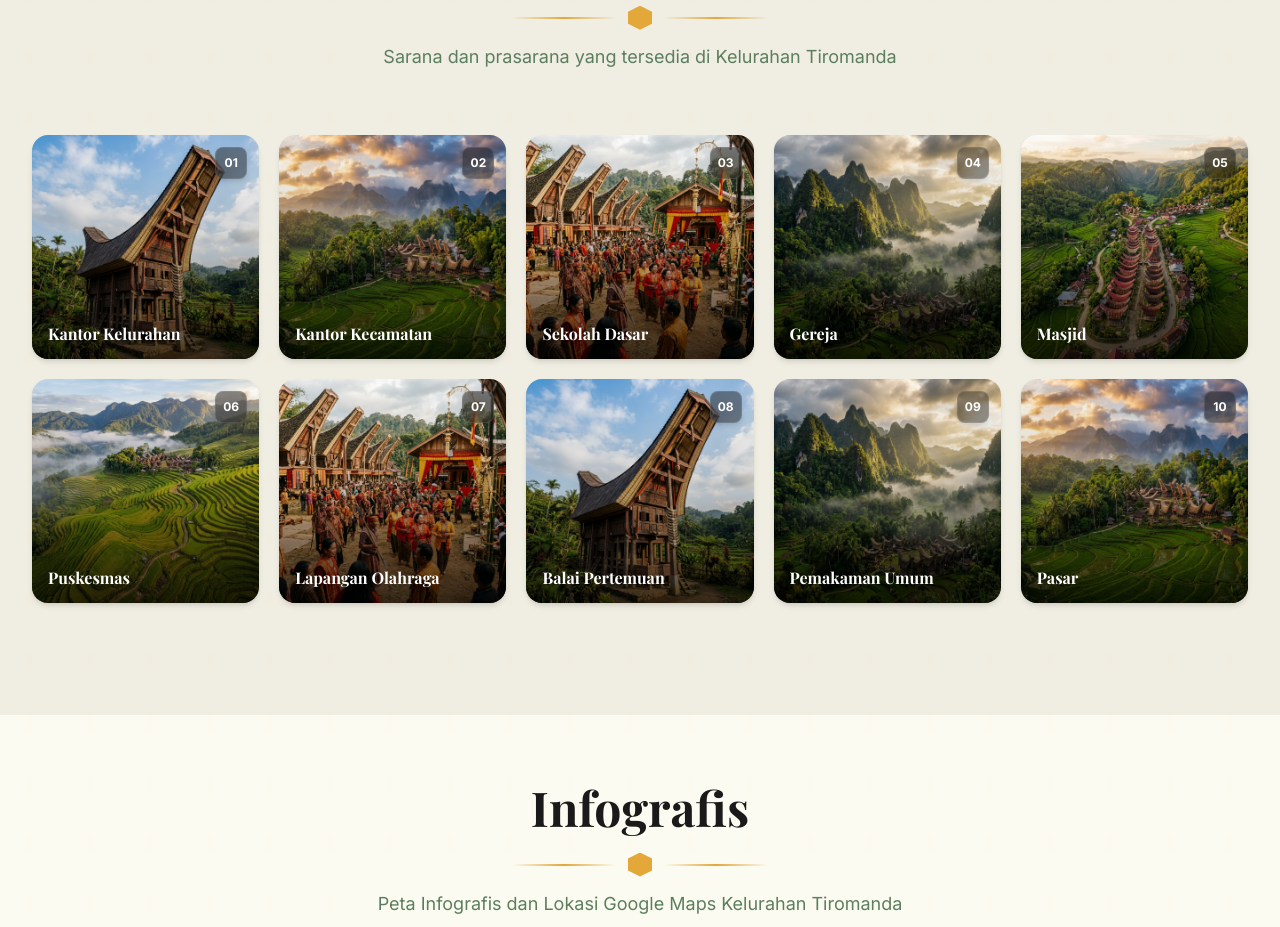
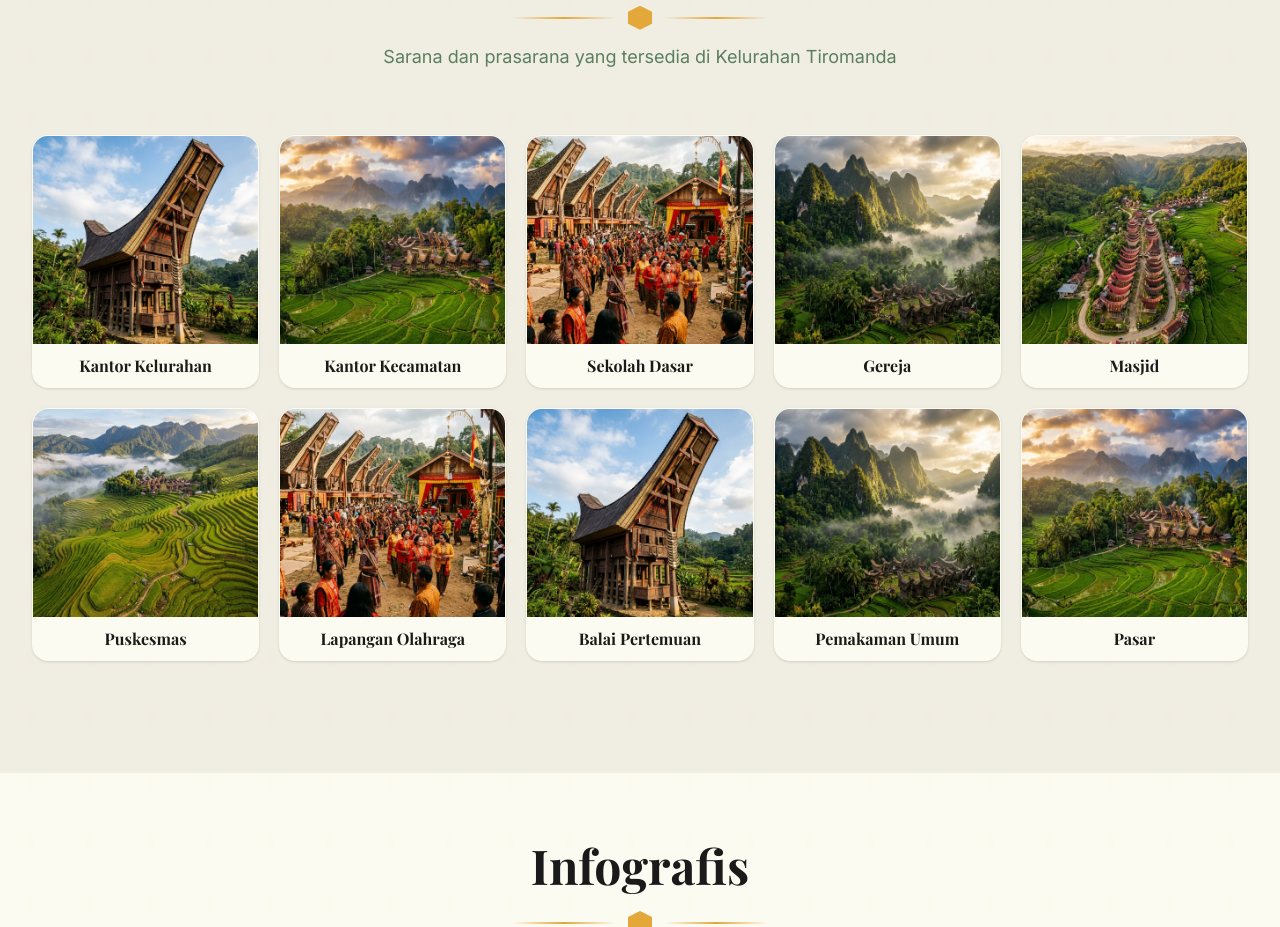
Before and after one commit to OceanzO/kel-tiromanda, a Next.js app: page / in a window 1280 px wide. Shown: the part 5460-6387 px from the top of the page. Built offline with nearby package versions, Linux system fonts and the light colour scheme; a web font is replaced by a local one.

Commit message:
Refine facilities card padding and border

```diff
--- a/src/components/sections/FacilitiesSection.tsx
+++ b/src/components/sections/FacilitiesSection.tsx
@@ -34,34 +34,28 @@ export default function FacilitiesSection() {
                 delay: index * 0.06,
                 ease: 'easeOut',
               }}
-              className="group relative h-48 sm:h-56 overflow-hidden rounded-2xl shadow-md cursor-pointer"
+              className="bg-background rounded-2xl overflow-hidden shadow-sm hover:shadow-md transition-shadow duration-300 flex flex-col group cursor-pointer border border-transparent"
             >
-              {/* Image Background */}
+              {/* Image Area */}
+              <div className="relative h-48 sm:h-52 w-full shrink-0 overflow-hidden">
                 {facility.image ? (
                   <Image
                     src={facility.image}
                     alt={language === 'id' ? facility.name_id : facility.name_en}
                     fill
-                  className="object-cover transition-transform duration-700 group-hover:scale-110"
+                    className="object-cover transition-transform duration-700 group-hover:scale-105"
                     sizes="(max-width: 768px) 100vw, (max-width: 1200px) 50vw, 20vw"
                   />
                 ) : (
-                <div className="absolute inset-0 bg-gradient-to-br from-primary/30 to-accent/30 flex items-center justify-center">
-                  <FaBuilding className="text-4xl text-primary/40" />
+                  <div className="absolute inset-0 bg-muted flex items-center justify-center transition-transform duration-700 group-hover:scale-105">
+                    <FaBuilding className="text-4xl text-muted-foreground/40" />
                   </div>
                 )}
-
-              {/* Gradient Overlay for Text Readability */}
-              <div className="absolute inset-0 bg-gradient-to-t from-black/90 via-black/20 to-transparent opacity-80 group-hover:opacity-100 transition-opacity duration-300" />
-
-              {/* Counter Badge */}
-              <div className="absolute top-3 right-3 w-8 h-8 rounded-lg bg-black/40 backdrop-blur-md flex items-center justify-center text-white text-xs font-bold shadow-md border border-white/10 group-hover:bg-primary transition-colors duration-300 z-10">
-                {String(index + 1).padStart(2, '0')}
               </div>
 
-              {/* Content */}
-              <div className="absolute bottom-0 left-0 w-full p-4 flex flex-col justify-end z-10">
-                <h3 className="text-white font-heading font-bold text-sm sm:text-base drop-shadow-md group-hover:-translate-y-1 transition-transform duration-300 line-clamp-2">
+              {/* Text Area */}
+              <div className="px-4 py-3 flex-grow flex items-center justify-center text-center">
+                <h3 className="text-foreground font-medium text-sm sm:text-base line-clamp-2">
                   {language === 'id' ? facility.name_id : facility.name_en}
                 </h3>
               </div>
--- a/src/components/sections/GovernmentSection.tsx
+++ b/src/components/sections/GovernmentSection.tsx
@@ -129,7 +129,9 @@ export default function GovernmentSection() {
                       {language === 'id' ? neighborhood.name_id : neighborhood.name_en}
                     </h4>
                     <div className="flex items-center gap-2">
-                      <span className="text-sm font-semibold text-primary/80 uppercase tracking-wide">Kepala Lingkungan:</span>
+                      <span className="text-sm font-semibold text-primary/80 uppercase tracking-wide">
+                        {language === 'id' ? 'Kepala Lingkungan:' : 'Head of Neighborhood:'}
+                      </span>
                       <span className="text-base font-bold text-foreground-muted">{neighborhood.head.name}</span>
                     </div>
                   </div>
```
Lines whose indentation alone changed are shown as unchanged.
